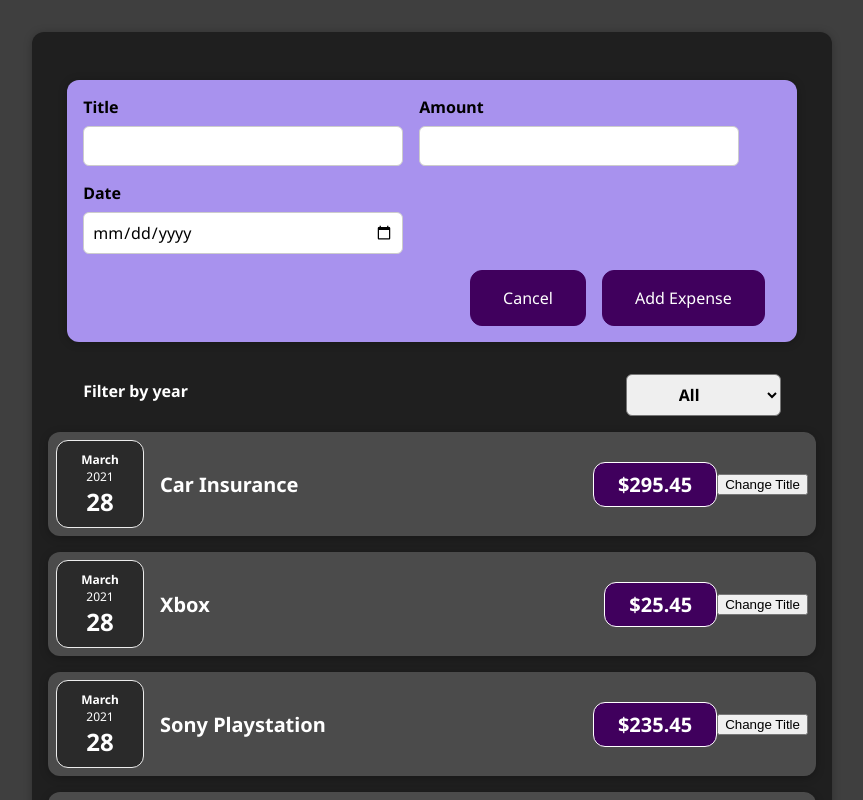
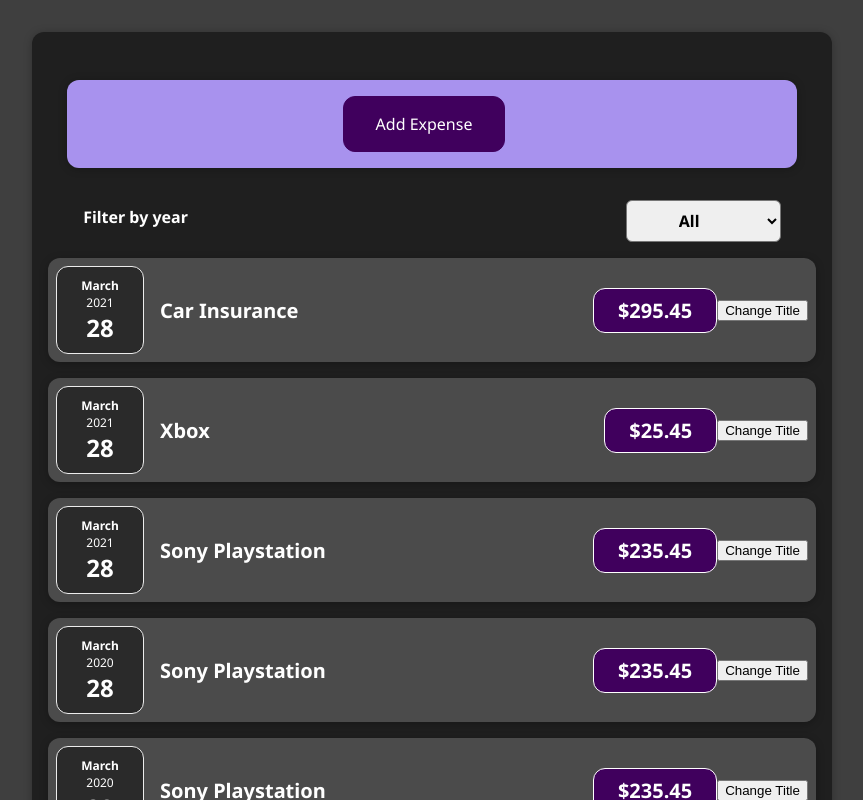
Before and after one commit to xolesteroll/udemy-react, a React (Create React App) app in the folder first/: page / in a window 1280 px wide. Shown: the top 800 px of the page, without its empty margins (208-1071 px from the left). Built offline with nearby package versions, Linux system fonts and the light colour scheme.

Commit message:
showform switcher

```diff
--- a/first/src/components/Expenses/Expenses.js
+++ b/first/src/components/Expenses/Expenses.js
@@ -9,14 +9,25 @@ const Expenses = ({addNewExpense, expenses}) => {
 
     const [year, setYear] = useState('')
 
+    const [showForm, setShowForm] = useState(false)
+
+
     const filterByYearHandler = (e) => {
         const year = e.target.value
         setYear(year)
     }
 
+    const onClickShowFormHandler = () => {
+        setShowForm(!showForm)
+    }
+
     return (
         <Card className={styles.expenses}>
-            <NewExpense addNewExpense={addNewExpense} />
+            <NewExpense
+                addNewExpense={addNewExpense}
+                onClickShowForm={onClickShowFormHandler}
+                showForm={showForm}
+            />
             <ExpenseFilter filterByYear={filterByYearHandler} year={year}/>
             <ExpensesList items={expenses} year={year}/>
         </Card>
--- a/first/src/components/NewExpense/NewExpense.js
+++ b/first/src/components/NewExpense/NewExpense.js
@@ -2,10 +2,14 @@ import React from 'react';
 import styles from './NewExpense.module.css'
 import NewExpenseForm from "./NewExpenseForm/NewExpenseForm";
 
-const NewExpense = (props) => {
+const NewExpense = ({onClickShowForm, showForm, addNewExpense}) => {
     return (
         <div className={styles.newExpense}>
-            <NewExpenseForm addNewExpense={props.addNewExpense} />
+            {
+                showForm ?
+                    <NewExpenseForm addNewExpense={addNewExpense} onClickShowForm={onClickShowForm}/> :
+                    <button className={styles.soloBtn} onClick={onClickShowForm}>Add Expense</button>
+            }
         </div>
     );
 };
--- a/first/src/components/NewExpense/NewExpense.module.css
+++ b/first/src/components/NewExpense/NewExpense.module.css
@@ -20,6 +20,10 @@
     margin-right: 1rem;
 }
 
+.soloBtn {
+    margin: 0 auto;
+}
+
 .newExpense button:hover,
 .newExpense button:active {
     background-color: #510674;
--- a/first/src/components/NewExpense/NewExpenseForm/NewExpenseForm.js
+++ b/first/src/components/NewExpense/NewExpenseForm/NewExpenseForm.js
@@ -3,9 +3,9 @@ import React, {useState} from 'react';
 import styles from './NewExpenseForm.module.css'
 import NewExpensesControls from "./NewExpensesControls/NewExpensesControls";
 
-const NewExpenseForm = (props) => {
+const NewExpenseForm = ({addNewExpense, onClickShowForm}) => {
 
-    // const [enteredTitle, setEnteredTitle] = useState('')
+    // const [enteredTitle, setEnteredTitle] = useState('')   тоже вариант
     // const [enteredAmount, setEnteredAmount] = useState(null)
     // const [enteredDate, setEnteredDate] = useState('')
 
@@ -15,7 +15,6 @@ const NewExpenseForm = (props) => {
         enteredDate: ''
     })
 
-    const [showForm, setShowForm] = useState(true)
 
     const titleChangeHandler = (e) => {
         // setUserInput({...userInput, enteredTitle: e.target.value})
@@ -38,7 +37,7 @@ const NewExpenseForm = (props) => {
             date: new Date(userInput.enteredDate)
         }
         // add new expense in global state
-        props.addNewExpense(expenseData)
+        addNewExpense(expenseData)
 
         // clear form inputs using nulling the state
         setUserInput({
@@ -57,8 +56,8 @@ const NewExpenseForm = (props) => {
                 amountChangeHandler={amountChangeHandler}
                 dateChangeHandler={dateChangeHandler}/>
             <div className={styles.newExpenseActions}>
-                {showForm && <button>Cancel</button>}
-                <button type={showForm ? "submit" : ""}>Add Expense</button>
+                <button onClick={onClickShowForm} type="button">Cancel</button>
+                <button type="submit">Add Expense</button>
             </div>
         </form>
     );
```
